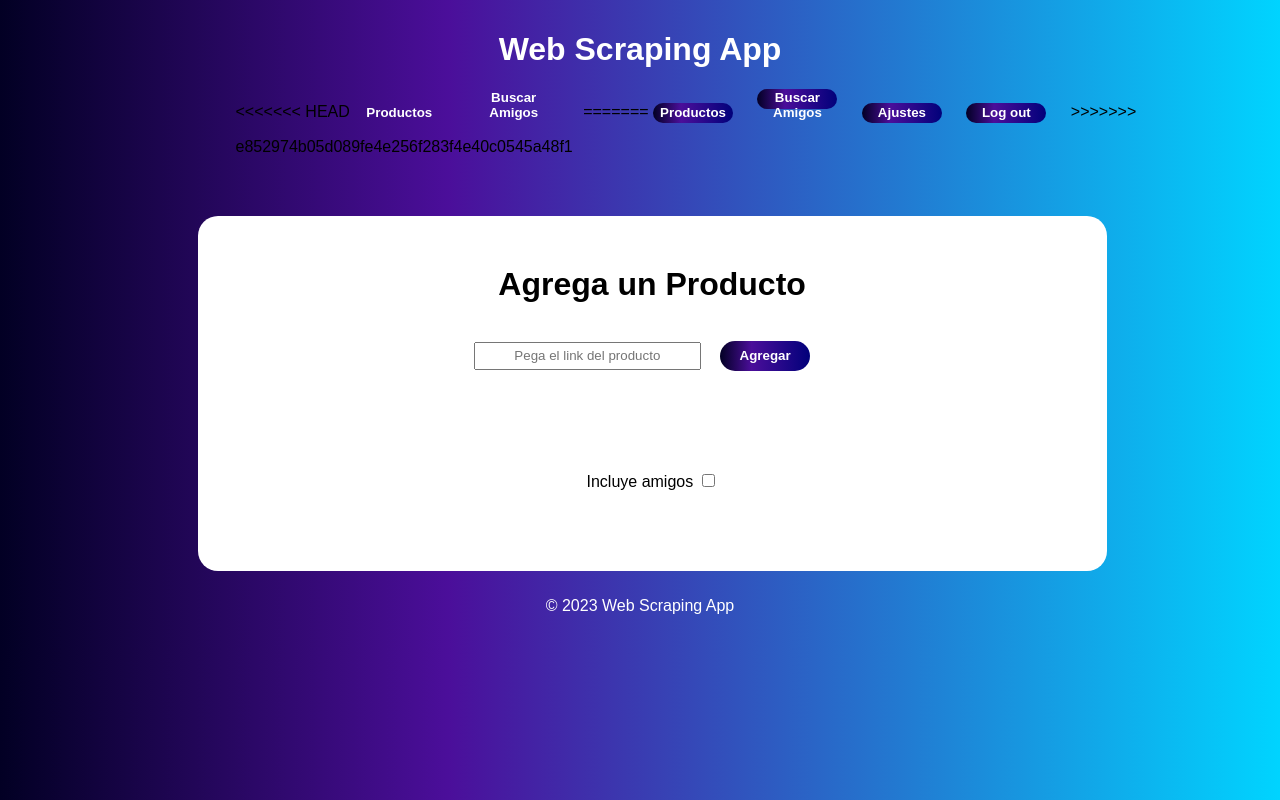
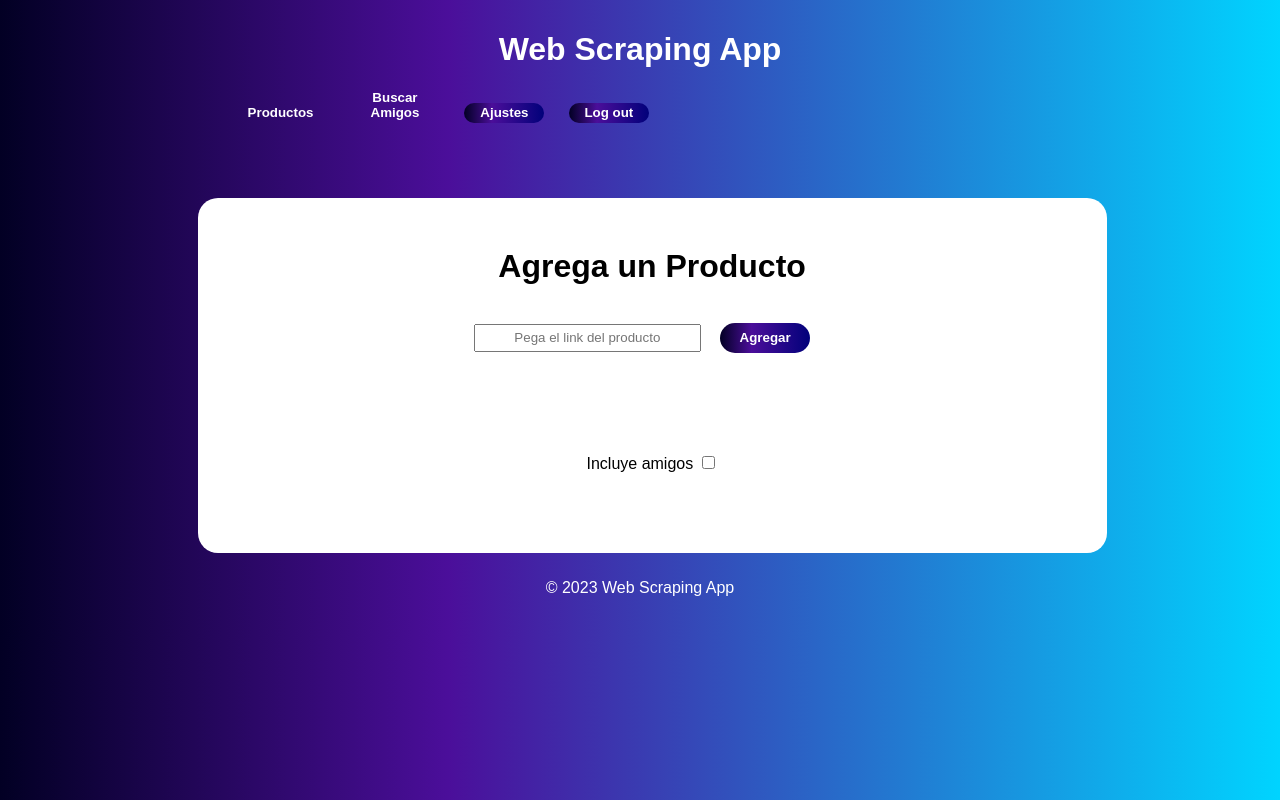
Before and after one commit to haik-x/web-scraper, a plain HTML site: page webScraper/frontEnd/views/producto.html in a window 1280 px wide. Drawn offline with nearby package versions, Linux system fonts and the light colour scheme; no server answers.

Commit message:
corregi conflicto:)

```diff
--- a/webScraper/frontEnd/views/producto.html
+++ b/webScraper/frontEnd/views/producto.html
@@ -23,15 +23,11 @@
         <h1>Web Scraping App</h1>
     </div>
     <div id="mainMenu">
-<<<<<<< HEAD
         <button onclick="myFunctionP()" class="navBar">Productos</button>
         <button onclick="myFunction()" class="navBar">Buscar Amigos</button>
-=======
-        <button onclick="myFunctionP()">Productos</button>
-        <button onclick="myFunction()">Buscar Amigos</button>
         <button>Ajustes</button>
         <button id="logout">Log out</button>
->>>>>>> e852974b05d089fe4e256f283f4e40c0545a48f1
+
     </div>
     <div id ="body">
         <div class = "agregar">
```
